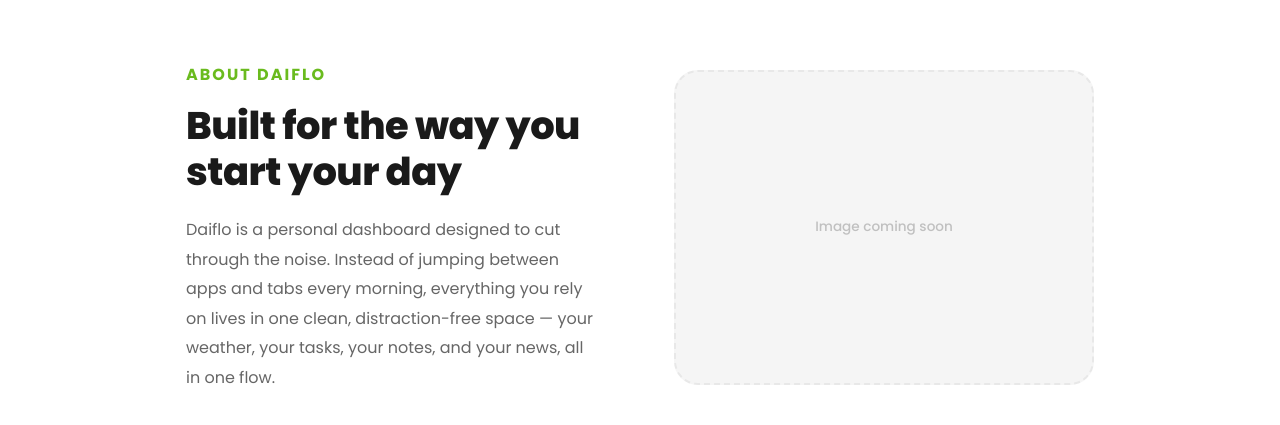
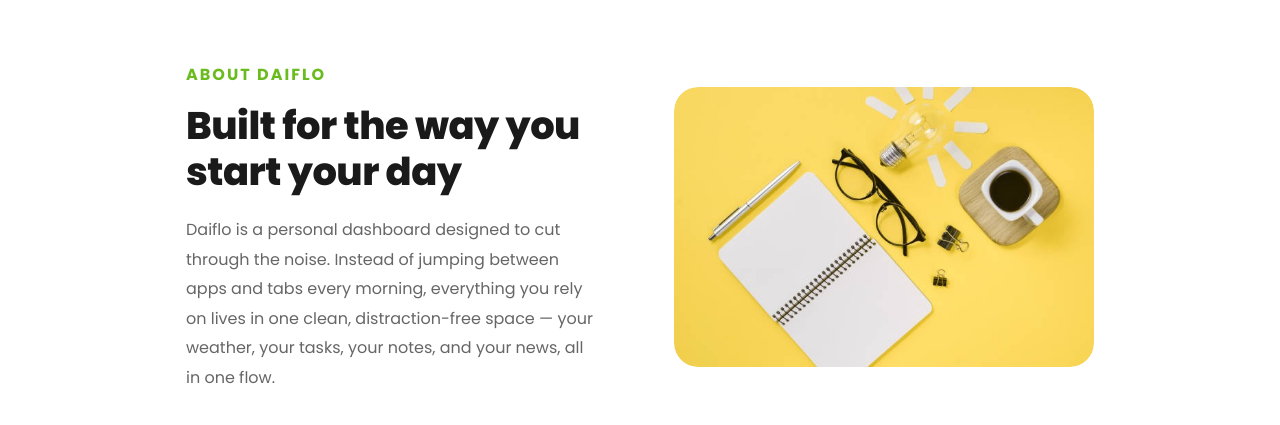
Before and after one commit to nicoleesposito/daiflo-dashboard, a React (Vite) app: page / in a window 1280 px wide. Shown: the part 527-952 px from the top of the page. Built offline with nearby package versions, Linux system fonts and the light colour scheme; no server answers.

Commit message:
Added an image and favicon

```diff
--- a/index.html
+++ b/index.html
@@ -2,7 +2,7 @@
 <html lang="en">
   <head>
     <meta charset="UTF-8" />
-    <link rel="icon" type="image/svg+xml" href="/vite.svg" />
+    <link rel="icon" type="image/svg+xml" href="/favicon.svg" />
     <meta name="viewport" content="width=device-width, initial-scale=1.0" />
     <title>Daiflo — Your Daily Flow, Simplified</title>
     <link rel="preconnect" href="https://fonts.googleapis.com" />
--- a/src/pages/LandingPage/LandingPage.css
+++ b/src/pages/LandingPage/LandingPage.css
@@ -150,19 +150,16 @@
 .about__image {
   flex-shrink: 0;
   width: 420px;
-  aspect-ratio: 4 / 3;
-  background: var(--bg-light);
   border-radius: 24px;
-  border: 2px dashed var(--border);
-  display: flex;
-  align-items: center;
-  justify-content: center;
+  overflow: hidden;
 }
 
-.about__image-label {
-  font-size: 0.85rem;
-  color: #c0c0c0;
-  font-weight: 500;
+.about__img {
+  width: 100%;
+  height: 100%;
+  object-fit: cover;
+  display: block;
+  border-radius: 24px;
 }
 
 /* ── Features ───────────────────────────────────────────────── */
--- a/src/pages/LandingPage/LandingPage.jsx
+++ b/src/pages/LandingPage/LandingPage.jsx
@@ -1,4 +1,5 @@
 import { useState } from 'react'
+import productivityImg from '../../assets/images/Productivity.jpg'
 import './LandingPage.css'
 
 // ─── Data ──────────────────────────────────────────────────────────────────
@@ -142,8 +143,8 @@
               weather, your tasks, your notes, and your news, all in one flow.
             </p>
           </div>
-          <div className="about__image" aria-hidden="true">
-            <span className="about__image-label">Image coming soon</span>
+          <div className="about__image">
+            <img src={productivityImg} alt="Daiflo dashboard preview" className="about__img" />
           </div>
         </section>
 
```
Also changed, not shown: public/favicon.svg (added), src/assets/images/Productivity.jpg (added).
